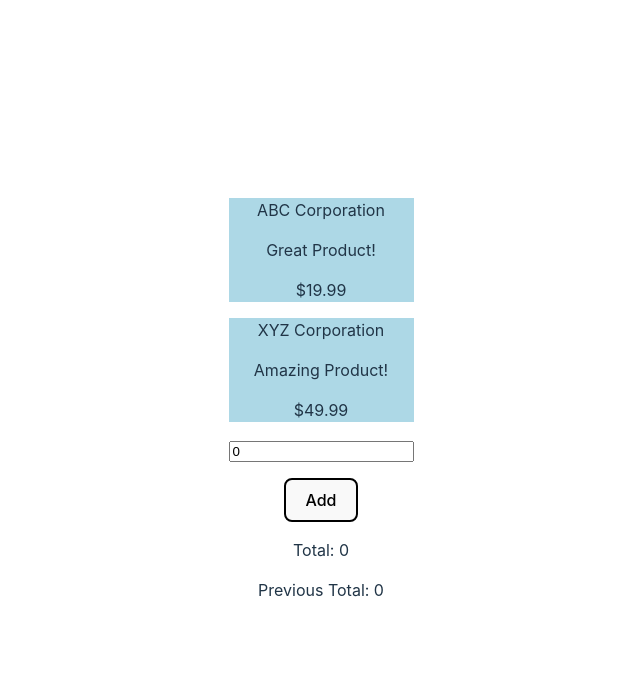
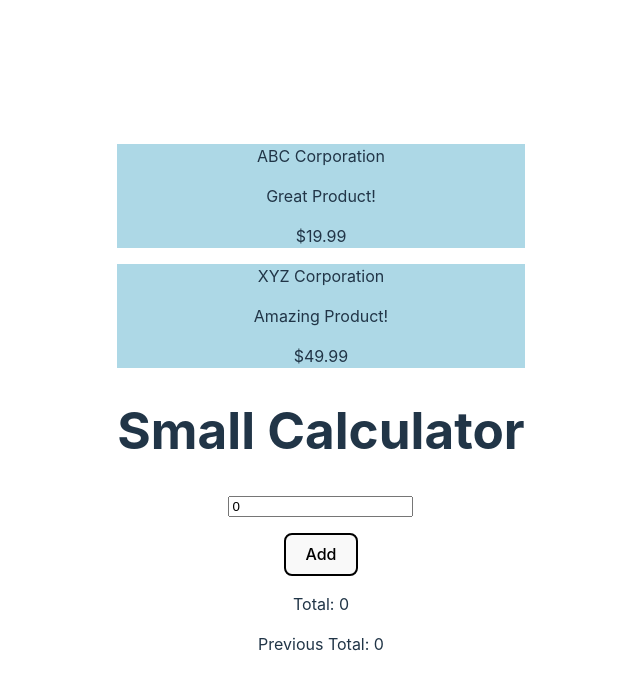
Before and after one commit to eoreilly0906/Github-actions-Test, a React (Vite) app: page / in a window 1280 px wide. Shown: the top 688 px of the page, without its empty margins (319-959 px from the left). Built offline with nearby package versions, Linux system fonts and the light colour scheme.

Commit message:
Add header to Calculator component for improved user interface

```diff
--- a/src/components/Calculator.tsx
+++ b/src/components/Calculator.tsx
@@ -15,6 +15,7 @@ export default function Calculator() {
 
   return (
     <div className="calculator">
+      <h1>Small Calculator</h1>
       <p>
         <input
           type="text"
```
